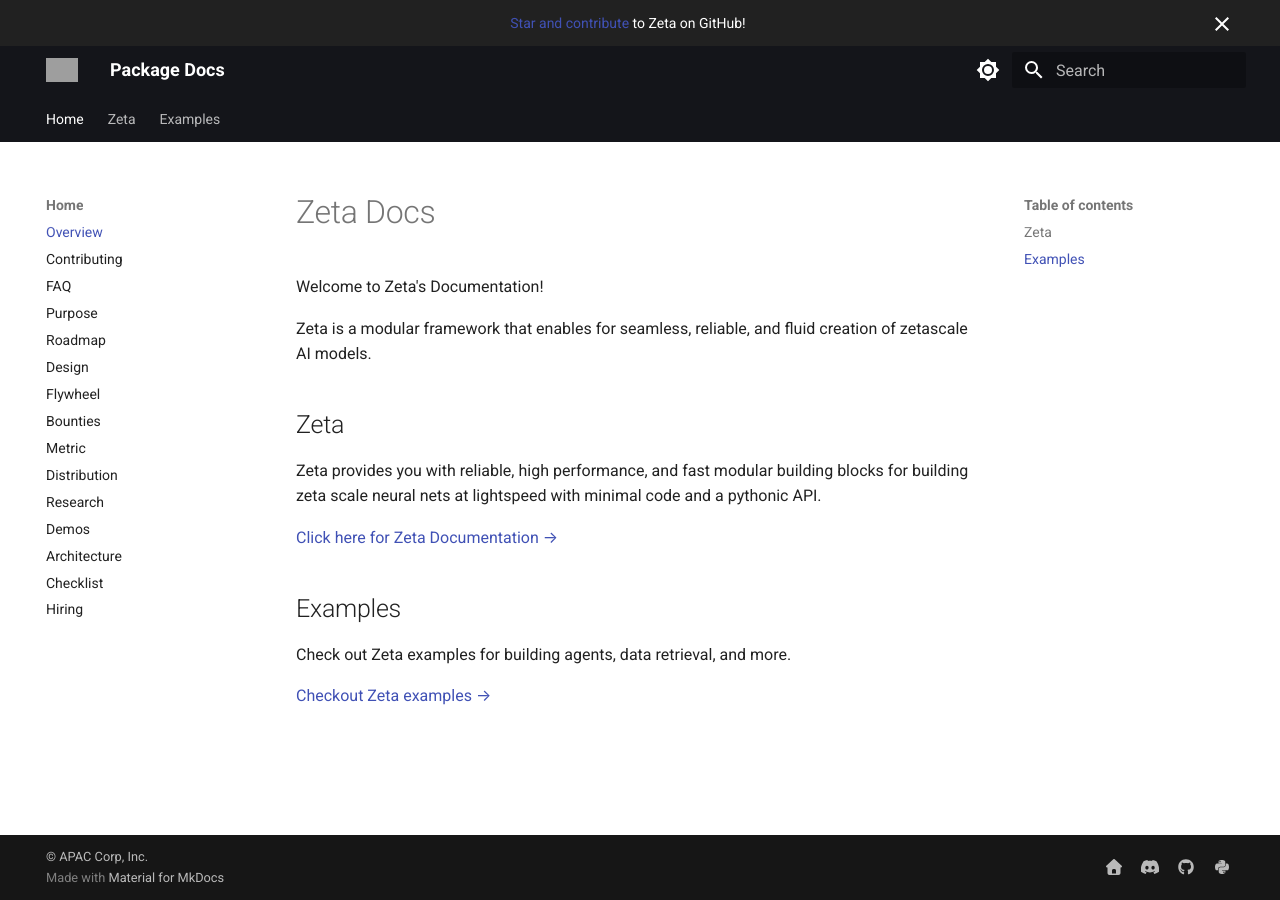
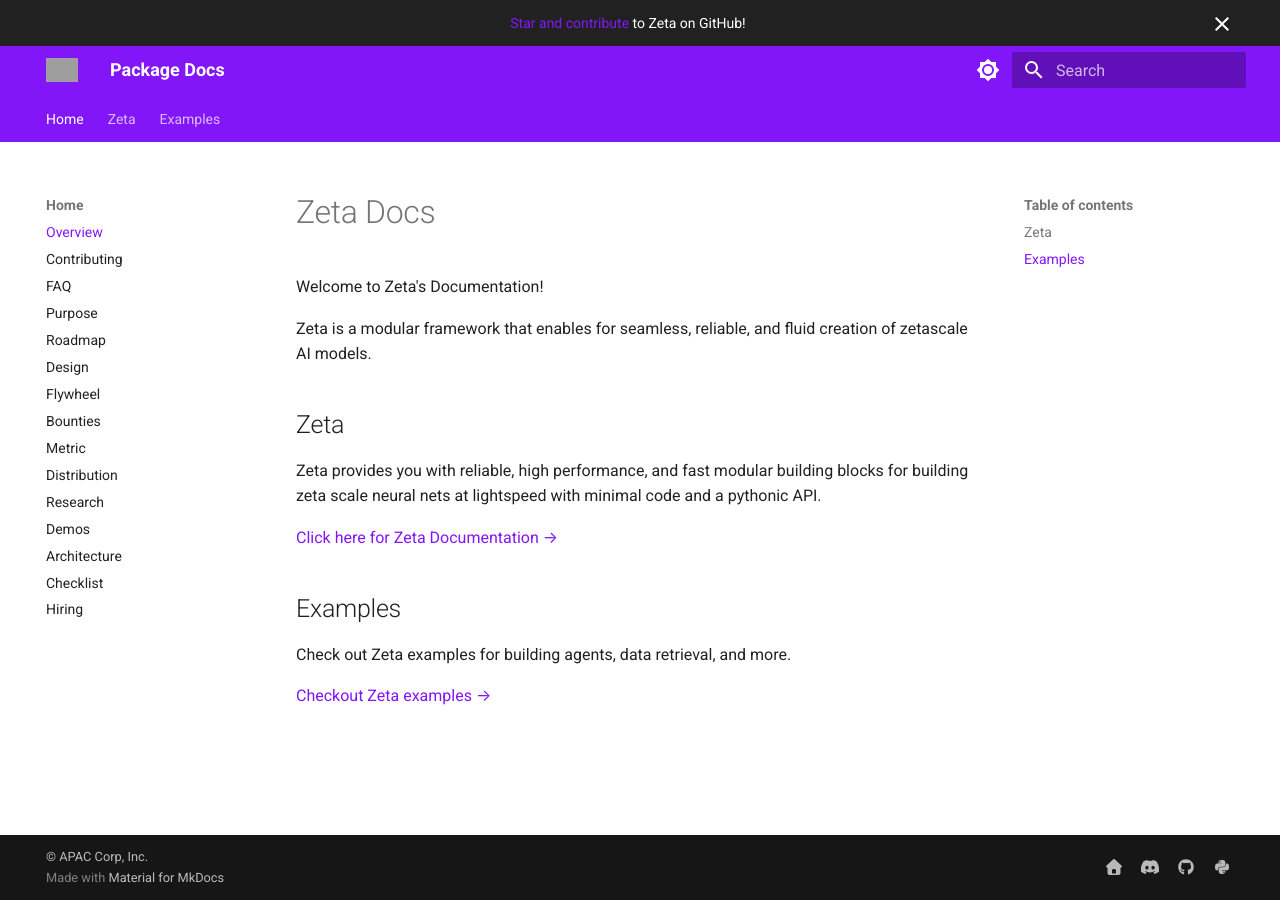
Before and after one commit to kyegomez/Python-Package-Template, an MkDocs documentation site: the page built from docs/index.md, in a window 1280 px wide. Built offline with MkDocs 1.6.1 and Material for MkDocs 9.7.7, drawn with Linux system fonts in a browser that asks for light colours; grey boxes are pictures that could not be loaded.

Commit message:
nice colors

```diff
--- /dev/null
+++ b/docs/stylesheets/extra.css
@@ -0,0 +1,4 @@
+:root {
+    --md-primary-fg-color:        #8315F9;
+    --md-accent-fg-color:         #00FFCE;
+  }
--- a/mkdocs.yml
+++ b/mkdocs.yml
@@ -25,13 +25,13 @@
     palette:
       # Palette toggle for light mode
     - scheme: default
-      primary: black
+      primary: 'custom'
       toggle:
         icon: material/brightness-7
         name: Switch to dark mode
     # Palette toggle for dark mode
     - scheme: slate
-      primary: black
+      primary: 'custom'
       accent: light blue
       toggle:
         icon: material/brightness-4
@@ -44,6 +44,13 @@
         - navigation.expand
         - navigation.top
         - announce.dismiss
+    font:
+      text: Roboto
+      code: Roboto Mono
+
+extra_css:
+  - stylesheets/extra.css
+
 markdown_extensions:
   - pymdownx.highlight:
       anchor_linenums: true
@@ -58,6 +65,8 @@
   - tables
   - def_list
   - footnotes
+
+
 nav:
 - Home:
     - Overview: "index.md"
```
